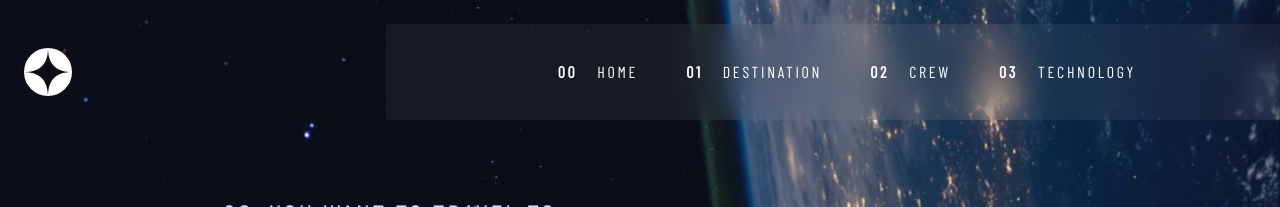
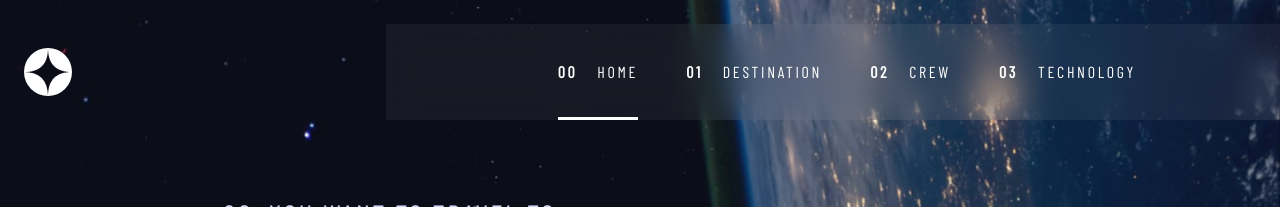
Before and after one commit to JamesBarr456/Space-Tourism, a React (Vite) app: page / in a window 1280 px wide. Shown: the top 207 px of the page. Built offline with nearby package versions, Linux system fonts and the light colour scheme; a web font is replaced by a local one.

Commit message:
barras de links avanczadas

```diff
--- a/package.json
+++ b/package.json
@@ -23,6 +23,7 @@
     "eslint-plugin-react": "^7.33.2",
     "eslint-plugin-react-hooks": "^4.6.0",
     "eslint-plugin-react-refresh": "^0.4.4",
+    "framer-motion": "^10.16.16",
     "postcss": "^8.4.32",
     "tailwindcss": "^3.3.6",
     "vite": "^5.0.7"
--- a/src/componentes/navbar/NavbarDesktop.jsx
+++ b/src/componentes/navbar/NavbarDesktop.jsx
@@ -2,7 +2,16 @@ import { Links } from "../Data";
 import { NavLink } from "react-router-dom";
 import menu from "../../assets/icons/icon-hamburger.svg";
 import logo from "../../assets/icons/logo.svg";
+import { motion } from "framer-motion";
+import { useState } from "react";
+useState
 export const NavbarDesktop = ({ handleMenu }) => {
+  const [hoveredIndex, setHoveredIndex] = useState(null);
+  const [clickedIndex, setClickedIndex] = useState(0);
+
+  const handleLinkClick = (index) => {
+    setClickedIndex(index);
+  };
   return (
     <div
       className="flex
@@ -31,14 +40,18 @@ export const NavbarDesktop = ({ handleMenu }) => {
                      md:px-10
                      lg:px-36"
         >
-          {Links.map((link) => (
-            <li
+          {Links.map((link,index) => (
+            <motion.li
+
               className="font-condensed
                          flex
+                         relative
                        text-White
                          tracking-[2.7px]
                          ml-7"
               key={link.id}
+              onHoverStart={() => setHoveredIndex(index)} // Actualiza el índice al hacer hover
+              onHoverEnd={() => setHoveredIndex(null)} // Reinicia el índice al dejar de hacer hover
             >
               <span
                 className="hidden
@@ -48,8 +61,29 @@ export const NavbarDesktop = ({ handleMenu }) => {
               >
                 {link.page}
               </span>
-              <NavLink to={`/${link.name.toLowerCase()}`}>{link.name}</NavLink>
-            </li>
+              <NavLink
+                to={`/${link.name.toLowerCase()}`}
+                onClick={() => handleLinkClick(index)}
+              >
+                {link.name}
+              </NavLink>
+              <motion.span
+                initial={{ scaleX: 0 }}
+                animate={{
+                  scaleX:
+                    hoveredIndex === index || clickedIndex === index ? 1 : 0,
+                }}
+                transition={{ duration: 0.5 }}
+                style={{
+                  position: "absolute",
+                  bottom: -36,
+                  left: 0,
+                  width: "100%",
+                  height: 3,
+                  background: "white",
+                }}
+              />
+            </motion.li>
           ))}
         </ul>
       </div>
--- a/src/pages/Home.jsx
+++ b/src/pages/Home.jsx
@@ -1,5 +1,5 @@
 import React from "react";
-
+import { motion } from "framer-motion";
 export const Home = () => {
   return (
     <>
@@ -11,8 +11,16 @@ export const Home = () => {
                    bg-no-repeat
                    min-h-screen"
       >
-        <div className="lg:flex md:pt-[100px] lg:pt-[200px] lg:pl-[165px]">
-          <div
+        <div
+
+          className="lg:flex
+                      md:pt-[100px]
+                      lg:pt-[200px]
+                      lg:pl-[165px]">
+          <motion.div
+            initial={{ x: -200, opacity: 0 }}
+            animate={{ x: 0, opacity: 1 }}
+            transition={{ duration: 1.5 }}
             className="flex
                      flex-col
                      lg:w-[450px]
@@ -60,11 +68,15 @@ export const Home = () => {
               Well sit back, and relax because we’ll give you a truly out of this
               world experience!
             </p>
-          </div>
-          <div className="flex
-                          justify-center
-                          items-end
-                          w-full">
+          </motion.div>
+          <motion.div
+            initial= {{x:400, opacity:0}}
+            animate={{x:0, opacity:1}}
+            transition={{duration:1.5}}
+            className="flex
+                        justify-center
+                        items-end
+                        w-full">
             <button
               className="bg-White
                         font-bellefair
@@ -78,7 +90,7 @@ export const Home = () => {
             >
               EXPLORE
             </button>
-          </div>
+          </motion.div>
         </div>
       </section>
     </>
```
Also changed, not shown: 1 other file (tests, documents, lock files or other folders).
